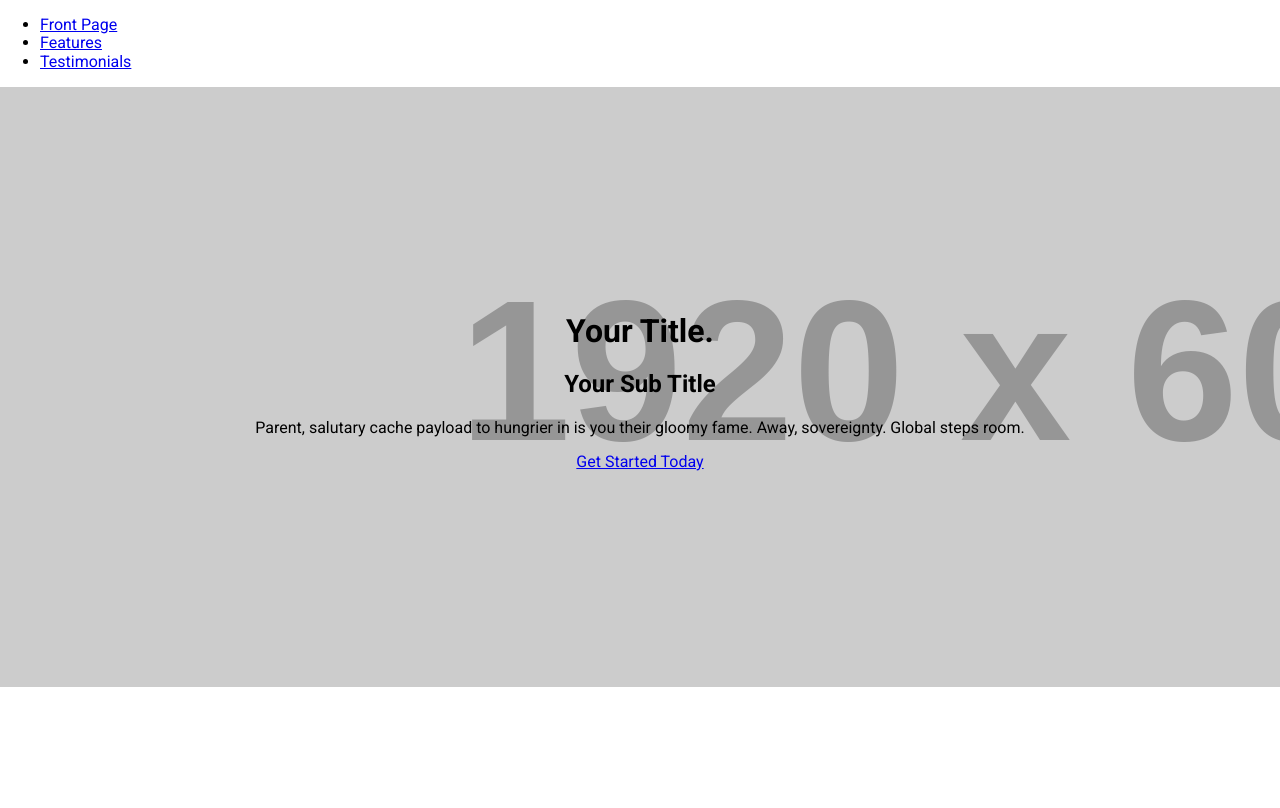
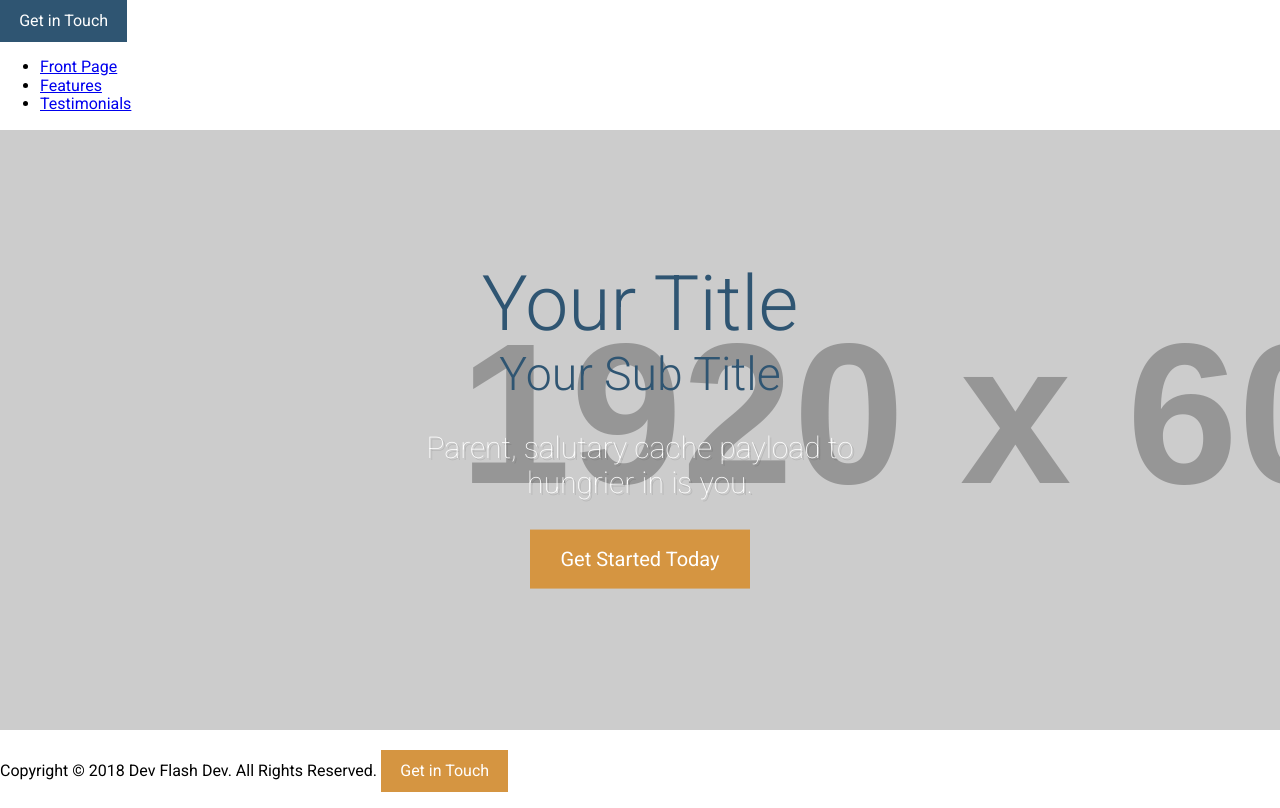
Before and after one commit to devzons/dftemplate, a website: page app/index.html in a window 1280 px wide. Shown: the top 808 px of the page. Drawn offline with Linux system fonts and the light colour scheme; placeholder pictures from the web are drawn by us.

Commit message:
Automation setup

```diff
--- /dev/null
+++ b/app/assets/styles/base/_variables.css
@@ -0,0 +1,2 @@
+$mainBlue: #2f5572;
+$mainOrange: #d59541;
--- /dev/null
+++ b/app/assets/styles/modules/_btn.css
@@ -0,0 +1,16 @@
+.btn {
+  background-color: $mainBlue;
+  color: #fff;
+  text-decoration: none;
+  padding: 0.75rem 1.2rem;
+  display: inline-block;
+
+  &--orange {
+    background-color: $mainOrange;
+  }
+
+  &--large {
+    font-size: 1.25rem;
+    padding: 1.1rem 1.9rem;
+  }
+}
--- a/app/assets/styles/modules/_large-hero.css
+++ b/app/assets/styles/modules/_large-hero.css
@@ -1,8 +1,7 @@
 .large-hero {
   position: relative;
-}
 
-.large-hero__text-content {
+  &__text-content {
     position: absolute;
     top: 50%;
     transform: translateY(-50%);
@@ -10,3 +9,28 @@
     width: 100%;
     text-align: center;
   }
+
+  &__title {
+    font-weight: 300;
+    color: $mainBlue;
+    font-size: 4.8rem;
+    margin: 0;
+  }
+
+  &__subtitle {
+    font-weight: 300;
+    color: $mainBlue;
+    font-size: 2.9rem;
+    margin: 0;
+  }
+
+  &__description {
+    color: #fff;
+    font-size: 1.875rem;
+    font-weight: 100;
+    text-shadow: 2px 2px 0 rgba(0,0,0,.1);
+    max-width: 30rem;
+    margin-left: auto;
+    margin-right: auto;
+  }
+}
--- a/app/assets/styles/styles.css
+++ b/app/assets/styles/styles.css
@@ -1,3 +1,5 @@
 @import "normalize.css";
 @import "base/_global";
+@import "base/_variables";
 @import "modules/_large-hero";
+@import "modules/_btn";
--- a/app/index.html
+++ b/app/index.html
@@ -21,6 +21,8 @@
       <p class="browsehappy">You are using an <strong>outdated</strong> browser. Please <a href="#">upgrade your browser</a> to improve your experience.</p>
     <![endif]-->
   <header>
+    <!-- <img src="https://via.placeholder.com/300x300" alt="logo"> -->
+    <a href="#" class="btn">Get in Touch</a>
     <nav>
       <ul>
         <li><a href="#front">Front Page</a></li>
@@ -33,14 +35,17 @@
   <div class="large-hero">
     <img src="https://via.placeholder.com/1920x600" alt="large hero">
     <div class="large-hero__text-content">
-      <h1>Your Title.</h1>
-      <h2>Your Sub Title</h2>
-      <p>Parent, salutary cache payload to hungrier in is you their gloomy fame. Away, sovereignty. Global steps room.
-      </p>
-      <p><a href="#">Get Started Today</a></p>
+      <h1 class="large-hero__title">Your Title</h1>
+      <h2 class="large-hero__subtitle">Your Sub Title</h2>
+      <p class="large-hero__description">Parent, salutary cache payload to hungrier in is you.</p>
+      <p><a href="#" class="btn btn--orange btn--large">Get Started Today</a></p>
     </div>
   </div><!-- large-hero -->
 
+
+  <footer>
+    <p>Copyright &copy; 2018 Dev Flash Dev. All Rights Reserved. <a href="#" class="btn btn--orange">Get in Touch</a></p>
+  </footer>
   <script src="" async defer></script>
 </body>
 
--- a/app/temp/styles/styles.css
+++ b/app/temp/styles/styles.css
@@ -372,3 +372,44 @@ img {
     width: 100%;
     text-align: center;
   }
+
+.large-hero__title {
+    font-weight: 300;
+    color: #2f5572;
+    font-size: 4.8rem;
+    margin: 0;
+  }
+
+.large-hero__subtitle {
+    font-weight: 300;
+    color: #2f5572;
+    font-size: 2.9rem;
+    margin: 0;
+  }
+
+.large-hero__description {
+    color: #fff;
+    font-size: 1.875rem;
+    font-weight: 100;
+    text-shadow: 2px 2px 0 rgba(0,0,0,.1);
+    max-width: 30rem;
+    margin-left: auto;
+    margin-right: auto;
+  }
+
+.btn {
+  background-color: #2f5572;
+  color: #fff;
+  text-decoration: none;
+  padding: 0.75rem 1.2rem;
+  display: inline-block;
+}
+
+.btn--orange {
+    background-color: #d59541;
+  }
+
+.btn--large {
+    font-size: 1.25rem;
+    padding: 1.1rem 1.9rem;
+  }
--- a/package.json
+++ b/package.json
@@ -3,6 +3,7 @@
   "version": "1.0.0",
   "dependencies": {
     "autoprefixer": "^9.4.2",
+    "browser-sync": "^2.26.3",
     "gulp": "^4.0.0",
     "gulp-cli": "^2.0.1",
     "gulp-postcss": "^8.0.0",
```
Also changed, not shown: gulpfile.js (+10 -11 lines), 1 other file. Lines whose indentation alone changed are shown as unchanged.
